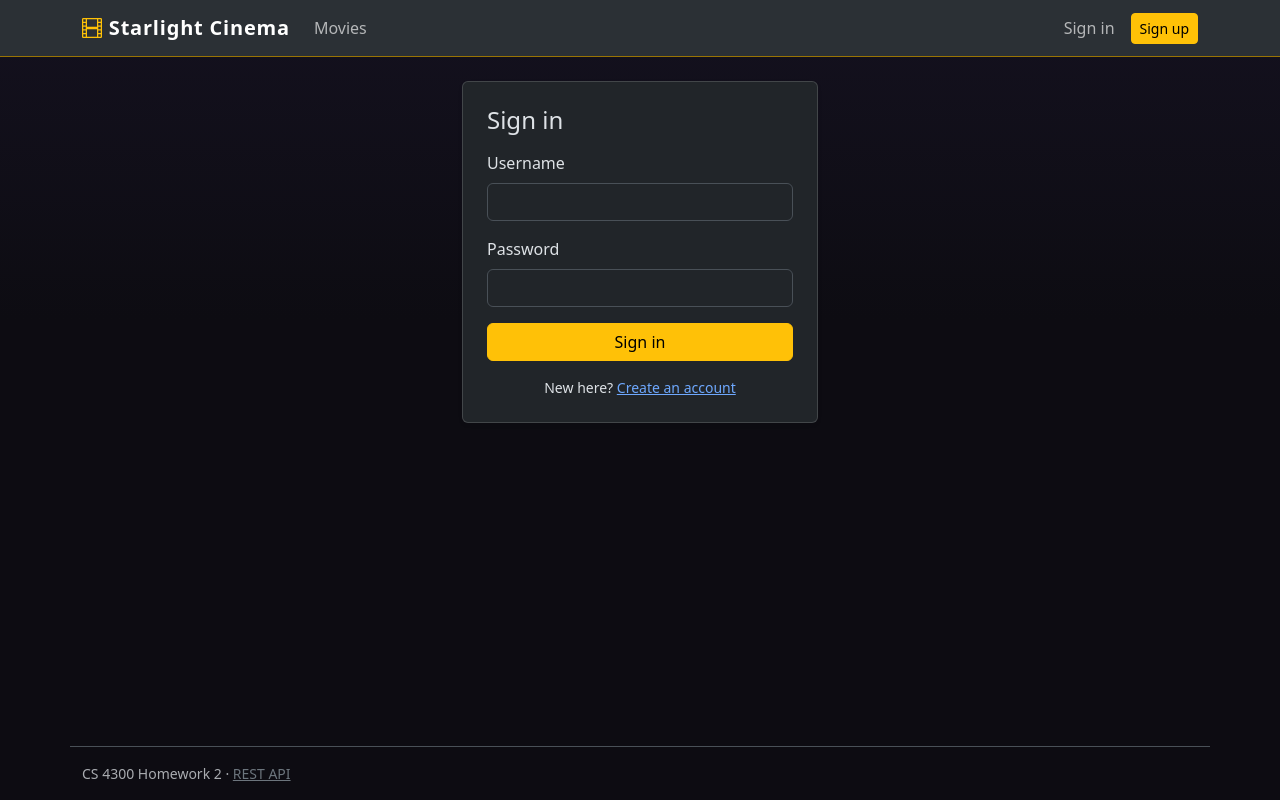
After one commit to xamspanda/cs4300, a Django app: page /accounts/login/ in a window 1280 px wide. The commit adds this page. Run offline with Django 5.2, Linux system fonts and the light colour scheme.

Commit message:
002 T10: sign up, sign in and sign out pages
Django's built-in auth views for login/logout plus a signup view on
UserCreationForm that signs the new user in. The navbar shows the
username and a POST Sign out button, or Sign in / Sign up links, and
base.html now displays flash messages.

```diff
--- a/homework2/movie_theater_booking/bookings/templates/bookings/base.html
+++ b/homework2/movie_theater_booking/bookings/templates/bookings/base.html
@@ -31,11 +31,31 @@
                href="{% url 'movie_list' %}">Movies</a>
           </li>
         </ul>
+        <ul class="navbar-nav align-items-md-center gap-md-2">
+          {% if user.is_authenticated %}
+          <li class="nav-item"><span class="navbar-text"><i class="bi bi-person-circle"></i> {{ user.username }}</span></li>
+          <li class="nav-item">
+            <form method="post" action="{% url 'logout' %}" class="d-inline">
+              {% csrf_token %}
+              <button type="submit" class="btn btn-sm btn-outline-light">Sign out</button>
+            </form>
+          </li>
+          {% else %}
+          <li class="nav-item"><a class="nav-link" href="{% url 'login' %}{% if request.resolver_match.url_name not in 'login signup' %}?next={{ request.path|urlencode }}{% endif %}">Sign in</a></li>
+          <li class="nav-item"><a class="btn btn-sm btn-warning" href="{% url 'signup' %}">Sign up</a></li>
+          {% endif %}
+        </ul>
       </div>
     </div>
   </nav>
 
   <main class="container py-4 flex-grow-1">
+    {% for message in messages %}
+    <div class="alert alert-{% if message.tags == 'error' %}danger{% else %}{{ message.tags }}{% endif %} alert-dismissible fade show" role="alert">
+      {{ message }}
+      <button type="button" class="btn-close" data-bs-dismiss="alert" aria-label="Close"></button>
+    </div>
+    {% endfor %}
     {% block content %}{% endblock %}
   </main>
 
--- /dev/null
+++ b/homework2/movie_theater_booking/bookings/templates/registration/_form_fields.html
@@ -0,0 +1,15 @@
+{% comment %}Renders a Django form's fields with Bootstrap styling and errors.{% endcomment %}
+{% if form.non_field_errors %}
+<div class="alert alert-danger">{% for error in form.non_field_errors %}{{ error }}{% if not forloop.last %}<br>{% endif %}{% endfor %}</div>
+{% endif %}
+{% for field in form %}
+<div class="mb-3">
+  <label class="form-label" for="{{ field.id_for_label }}">{{ field.label }}</label>
+  <input type="{{ field.field.widget.input_type }}" name="{{ field.html_name }}" id="{{ field.id_for_label }}"
+         class="form-control{% if field.errors %} is-invalid{% endif %}"
+         value="{% if field.field.widget.input_type != 'password' %}{{ field.value|default_if_none:'' }}{% endif %}"
+         {% if field.field.required %}required{% endif %} autocomplete="{% if field.field.widget.input_type == 'password' %}{% if 'password1' in form.fields %}new-password{% else %}current-password{% endif %}{% else %}username{% endif %}">
+  {% for error in field.errors %}<div class="invalid-feedback">{{ error }}</div>{% endfor %}
+  {% if field.help_text and 'password1' in form.fields %}<div class="form-text small">{{ field.help_text|safe }}</div>{% endif %}
+</div>
+{% endfor %}
--- /dev/null
+++ b/homework2/movie_theater_booking/bookings/templates/registration/login.html
@@ -0,0 +1,21 @@
+{% extends 'bookings/base.html' %}
+{% block title %}Sign in{% endblock %}
+{% block content %}
+<div class="row justify-content-center">
+  <div class="col-sm-10 col-md-6 col-lg-4">
+    <div class="card shadow-sm">
+      <div class="card-body p-4">
+        <h1 class="h4 mb-3">Sign in</h1>
+        {% if next and next != '/' %}<p class="text-body-secondary small">Sign in to continue.</p>{% endif %}
+        <form method="post" action="{% url 'login' %}" novalidate>
+          {% csrf_token %}
+          {% include 'registration/_form_fields.html' %}
+          <input type="hidden" name="next" value="{{ next }}">
+          <button type="submit" class="btn btn-warning w-100">Sign in</button>
+        </form>
+        <p class="small text-center mt-3 mb-0">New here? <a href="{% url 'signup' %}">Create an account</a></p>
+      </div>
+    </div>
+  </div>
+</div>
+{% endblock %}
--- a/homework2/movie_theater_booking/bookings/urls.py
+++ b/homework2/movie_theater_booking/bookings/urls.py
@@ -11,5 +11,7 @@ router.register("seats", views.SeatViewSet, basename="seat")
 
 urlpatterns = [
     path("", views.movie_list, name="movie_list"),
+    path("accounts/signup/", views.signup, name="signup"),
+    path("accounts/", include("django.contrib.auth.urls")),
     path("api/", include(router.urls)),
 ]
```
Also changed, not shown: homework2/movie_theater_booking/bookings/templates/registration/signup.html (added, +19 -0 lines), homework2/movie_theater_booking/bookings/tests.py (+62 -0 lines), homework2/movie_theater_booking/bookings/views.py (+14 -1 lines), homework2/movie_theater_booking/specs/002-seat-booking/tasks.md (+1 -1 lines).
